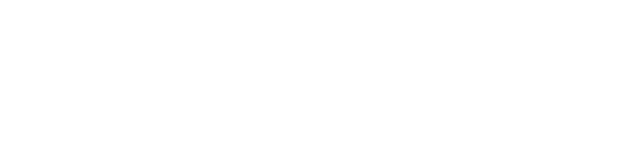
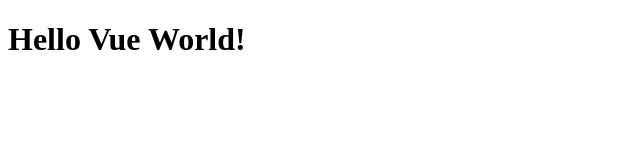
Before and after one commit to Michela-DC/vue-hello, a plain HTML site: page index.html in a window 1280 px wide. Shown: the whole page, without its empty margins (0-640 px from the left). Drawn offline with nearby package versions, Linux system fonts and the light colour scheme.

Commit message:
Added h1 message printed with data

```diff
--- a/index.html
+++ b/index.html
@@ -9,6 +9,18 @@
 </head>
 <body>
 
+    <main>
+
+        <div id="app">
+
+            <h1 v-model="message" >
+                {{ message }}
+            </h1>
+
+        </div>
+
+    </main>
+
     <script src="script.js"></script>
 </body>
 </html>
--- a/script.js
+++ b/script.js
@@ -0,0 +1,11 @@
+// Stampare a schermo un messaggio all’interno di un h1, utilizzando i data.
+
+// Bonus:
+// Aggiungere alla pagina un’immagine, presa anch’essa da un data.
+
+const app = new Vue({
+    el: '#app',
+    data: {
+        message: 'Hello Vue World!'
+    }
+})
```
